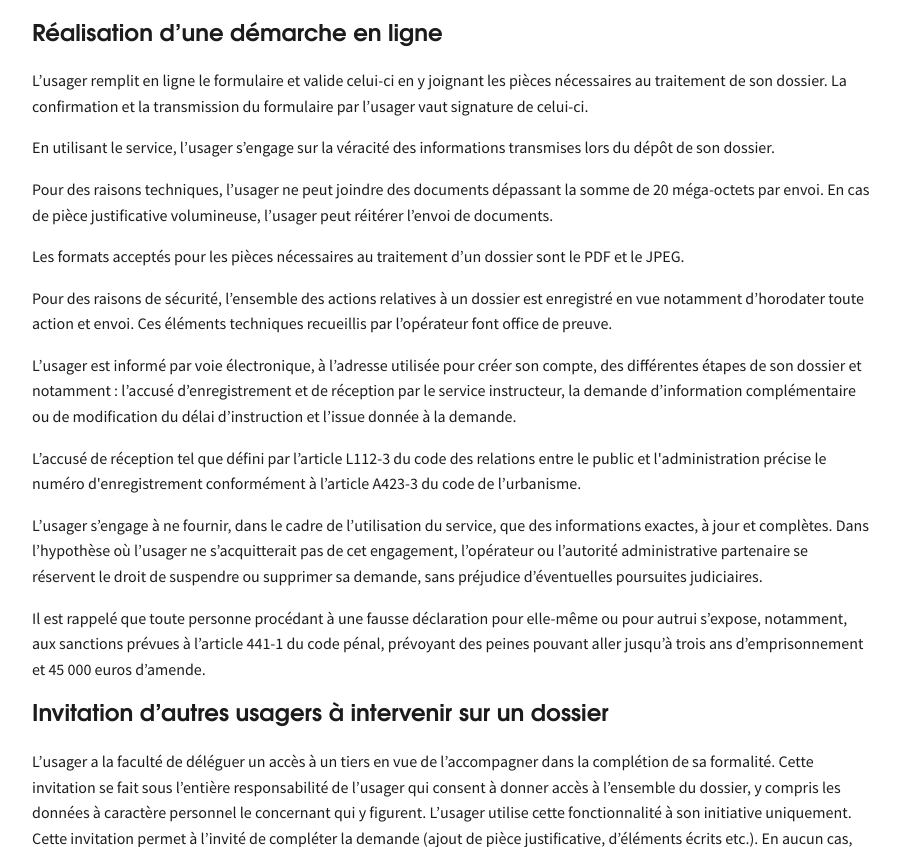
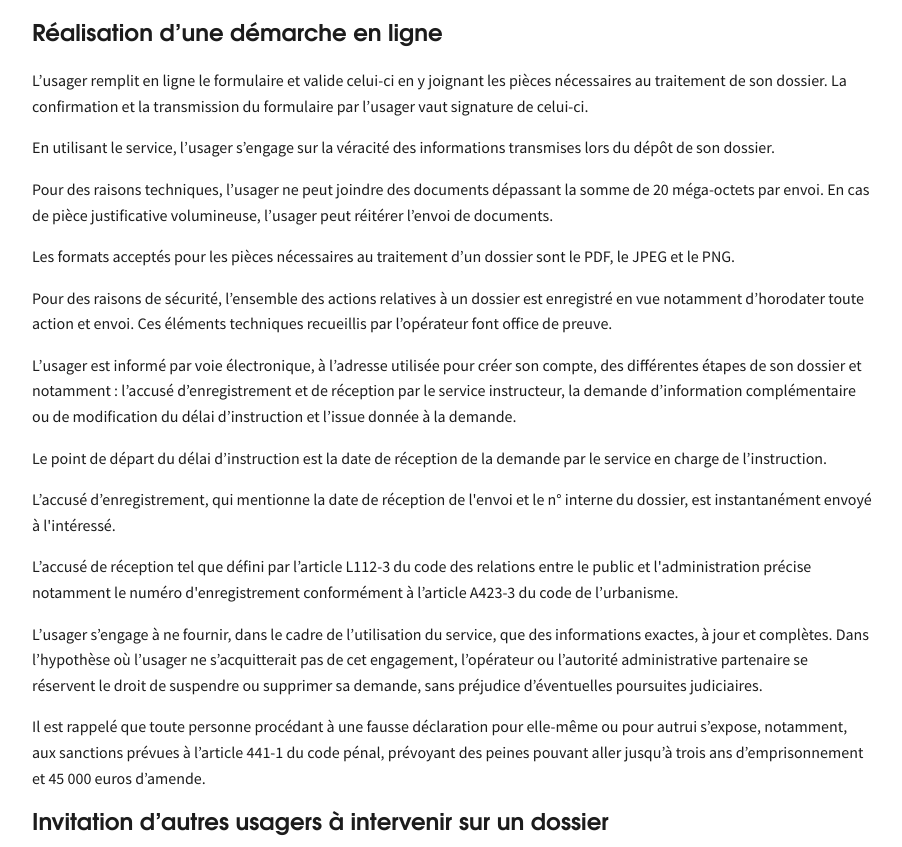
Before and after one commit to MTES-MCT/permis-construire, a Symfony app: template app/templates/static/cgu.html.twig in a window 1280 px wide. Shown: the part 2060-2907 px from the top of the page, without its empty margins (188-1090 px from the left). Run offline with Twig, Linux system fonts and the light colour scheme; the template is opened without the code that fills it, so the values that code supplies are empty; some libraries are stand-ins or nearby versions.

Commit message:
:speech_balloon: update cgu

```diff
--- a/app/templates/static/cgu.html.twig
+++ b/app/templates/static/cgu.html.twig
@@ -76,13 +76,19 @@
 
         <p>Pour des raisons techniques, l’usager ne peut joindre des documents dépassant la somme de 20 méga-octets par envoi. En cas de pièce justificative volumineuse, l’usager peut réitérer l’envoi de documents.</p>
 
-        <p>Les formats acceptés pour les pièces nécessaires au traitement d’un dossier sont le PDF et  le JPEG.</p>
+        <p>Les formats acceptés pour les pièces nécessaires au traitement d’un dossier sont le PDF, le JPEG et le PNG.</p>
 
         <p>Pour des raisons de sécurité, l’ensemble des actions relatives à un dossier est enregistré en vue notamment d’horodater toute action et envoi. Ces éléments techniques recueillis par l’opérateur font office de preuve.</p>
 
         <p>L’usager est informé par voie électronique, à l’adresse utilisée pour créer son compte, des différentes étapes de son dossier et notamment : l’accusé d’enregistrement et de réception par le service instructeur, la demande d’information complémentaire ou de modification du délai d’instruction et l’issue donnée à la demande.</p>
 
-        <p>L’accusé de réception tel que défini par l’article L112-3 du code des relations entre le public et l'administration précise le numéro d'enregistrement conformément à l’article A423-3 du code de l’urbanisme.</p>
+        <p>Le point de départ du délai d’instruction est la date de réception de la demande par le service en charge de l’instruction.
+        </p>
+
+        <p>L’accusé d’enregistrement, qui mentionne la date de réception de l'envoi et le n° interne du dossier, est instantanément envoyé à l'intéressé.
+        </p>
+
+        <p>L’accusé de réception tel que défini par l’article L112-3 du code des relations entre le public et l'administration précise notamment le numéro d'enregistrement conformément à l’article A423-3 du code de l’urbanisme.</p>
 
         <p>L’usager s’engage à ne fournir, dans le cadre de l’utilisation du service, que des informations exactes, à jour et complètes. Dans l’hypothèse où l’usager ne s’acquitterait pas de cet engagement, l’opérateur ou l’autorité administrative partenaire se réservent le droit de suspendre ou supprimer sa demande, sans préjudice d’éventuelles poursuites judiciaires.</p>
 
```
Also changed, not shown: app/templates/static/homepage.html (+17 -0 lines).
